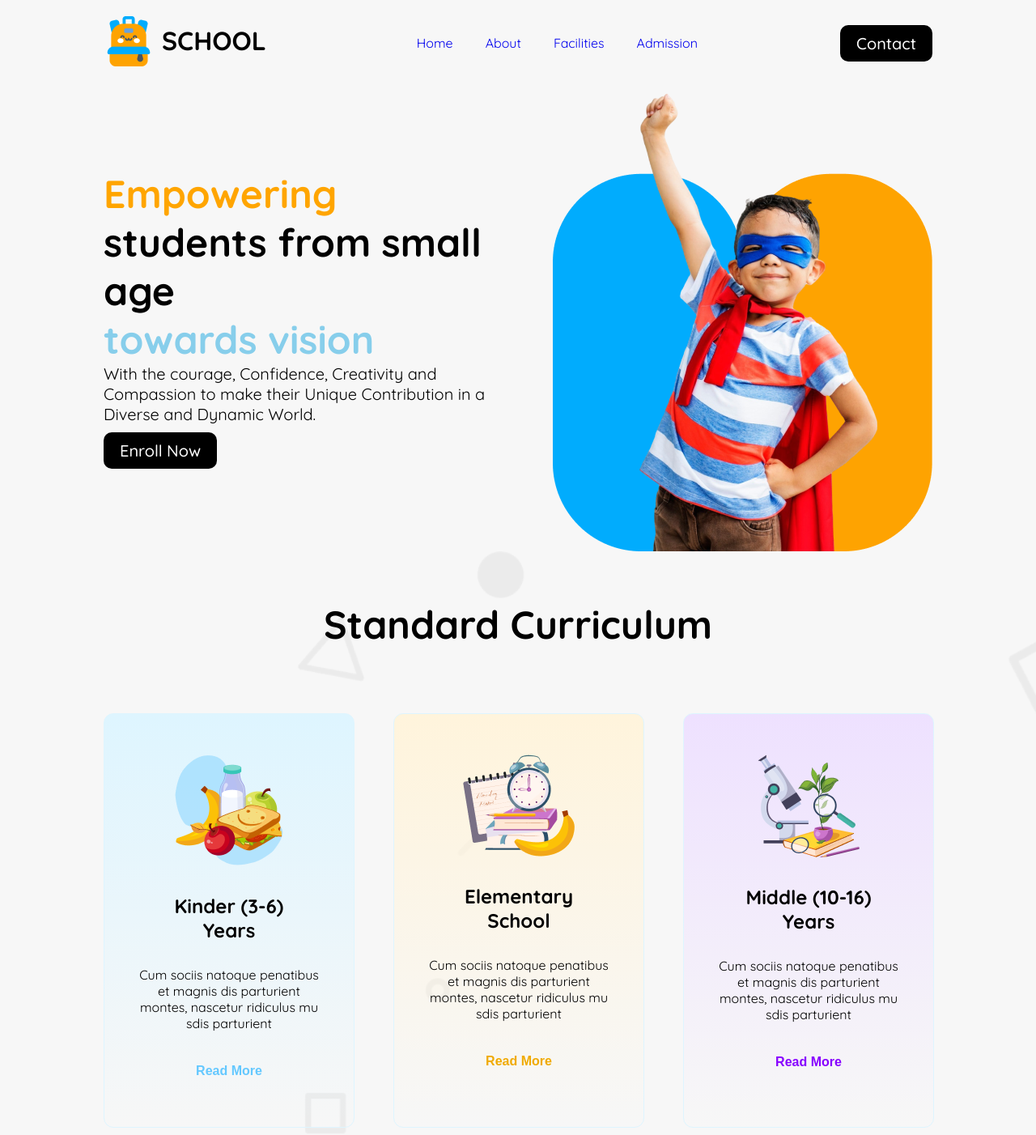
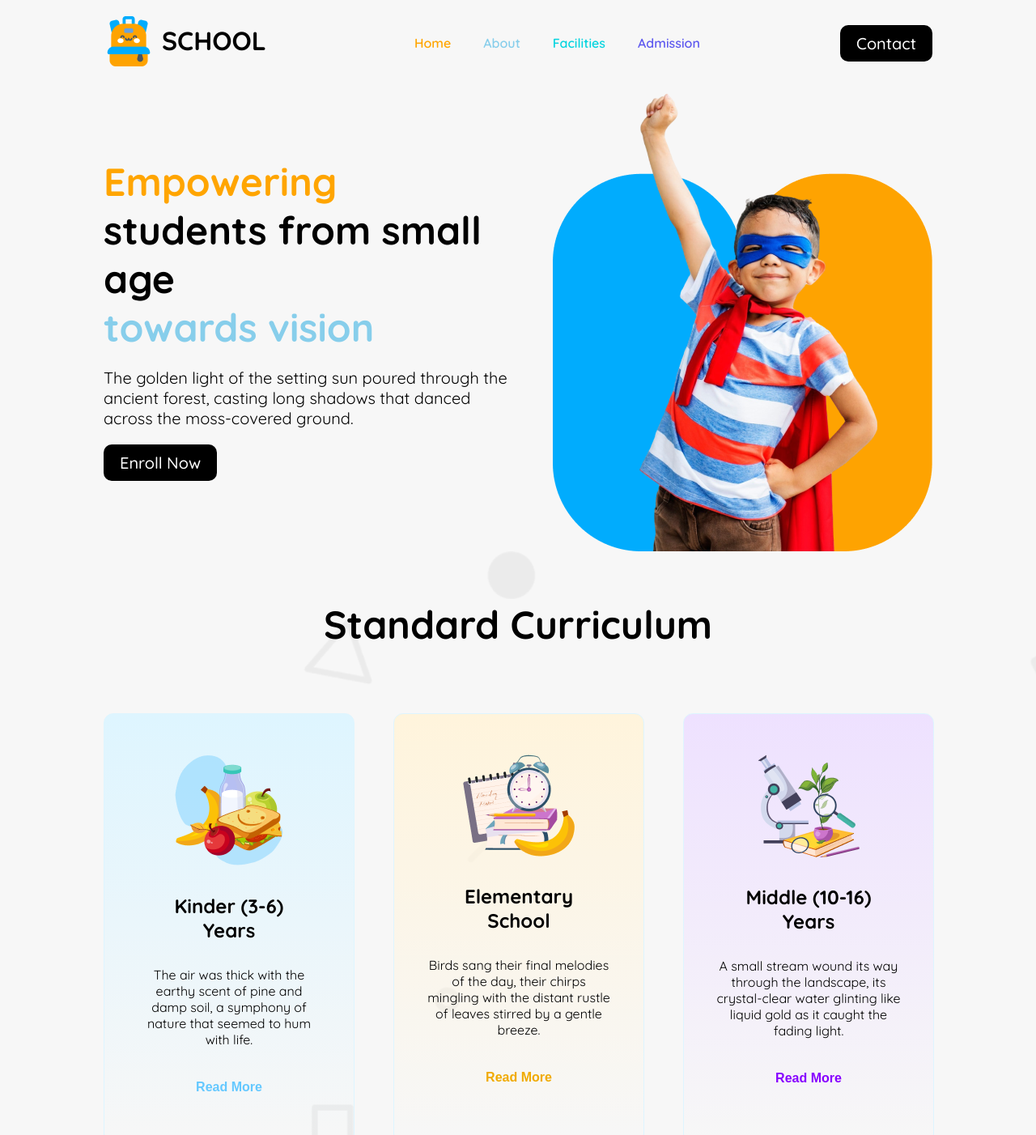
Before and after one commit to mdhasiburrahmanme/Assignment-02, a plain HTML site: page index.html in a window 1280 px wide. Shown: the top 1402 px of the page at 81% size. Drawn offline with Linux system fonts and the light colour scheme.

Commit message:
submitted

```diff
--- a/index.html
+++ b/index.html
@@ -36,10 +36,10 @@
                 <h1>SCHOOL</h1>
             </div>
             <ul class="display-flex">
-                <li><a href="#">Home</a></li>
-                <li><a href="#">About</a></li>
-                <li><a href="#">Facilities</a></li>
-                <li><a href="#">Admission</a></li>
+                <li><a href="#"  class="link1">Home</a></li>
+                <li><a href="#"  class="link2">About</a></li>
+                <li><a href="#"  class="link3">Facilities</a></li>
+                <li><a href="#"  class="link4">Admission</a></li>
             </ul>
             <button class="btn">Contact</button>
             <i class="fa-solid fa-bars" id="cross"></i>
@@ -54,7 +54,7 @@
         <div class="main display-flex">
             <div class="mainText">
                 <h1><span class="text-color1">Empowering <br></span> students from small age <br> <span class="text-color2">towards vision</span></h1>
-                <p>With the courage, Confidence, Creativity and Compassion to make their Unique Contribution in a Diverse and Dynamic World.</p>
+                <p>The golden light of the setting sun poured through the ancient forest, casting long shadows that danced across the moss-covered ground.</p>
                 <button class="btn">Enroll Now</button>
             </div>
             <img src="./assets/hero-kids.png" alt="">
@@ -70,19 +70,19 @@
                 <div class="card1">
                     <img src="./assets/kinder.png" alt="">
                     <h2>Kinder (3-6) Years</h2>
-                    <p>Cum sociis natoque penatibus et magnis dis parturient montes, nascetur ridiculus mu sdis parturient</p>
+                    <p>The air was thick with the earthy scent of pine and damp soil, a symphony of nature that seemed to hum with life.</p>
                     <button class="secendaryBtn btn1">Read More</button>
                 </div>
                     <div class="card1 card2">
                     <img src="./assets/elementary.png" alt="">
                     <h2>Elementary School</h2>
-                    <p>Cum sociis natoque penatibus et magnis dis parturient montes, nascetur ridiculus mu sdis parturient</p>
+                    <p>Birds sang their final melodies of the day, their chirps mingling with the distant rustle of leaves stirred by a gentle breeze.</p>
                     <button class="secendaryBtn btn2">Read More</button>
                 </div>
                     <div class="card1 card3">
                     <img src="./assets/middle.png" alt="">
                     <h2>Middle (10-16) Years</h2>
-                    <p>Cum sociis natoque penatibus et magnis dis parturient montes, nascetur ridiculus mu sdis parturient</p>
+                    <p>A small stream wound its way through the landscape, its crystal-clear water glinting like liquid gold as it caught the fading light.</p>
                     <button class="secendaryBtn btn3">Read More</button>
                 </div>
             </div>
@@ -105,7 +105,7 @@
                     <div class="damiBtn">
                         <p class="damiButton">November 19,2019</p>
                         <h3>A fun toddler coloring training on classroom</h3>
-                            <p>Beautiful branding for changes by Never Now in Australia. changes is a platform for open discussion in an inclusive and collaborative environment, providing the...</p>
+                            <p> Along its banks, wildflowers in vibrant shades of purple, yellow, and white swayed in rhythmic harmony. Nearby, a fox emerged cautiously from the underbrush, its russet fur glowing in the twilight. It paused for a moment, ears pricked, as if listening to the heartbeat of the forest. The world seemed to hold its breath, a fleeting moment of perfect stillness where time felt suspended.</p>
                     </div>
                 </div>
                 <div class="smallCard display-grid">
@@ -156,7 +156,7 @@
                     <img src="./assets/footer logo.png" alt="">
                     <h1>Kids <br> Education</h1>
                 </div>
-                <p>Pizza ipsum dolor meat lovers buffalo. Deep dolor roll melted bacon Bianca pan bacon pineapple Aussie. Mayo rib sauce Hawaiian meatball.</p>
+                <p>Then, as abruptly as it came, the serenity shattered with the distant hoot of an owl, signaling the onset of night. Shadows deepened, the vibrant hues dimmed, and the forest embraced its nocturnal symphony, a reminder of the perpetual cycle of day giving way to night.</p>
             </div>
             <div class="footerLink">
                 <h1>About School</h1>
--- a/stylesheet/style.css
+++ b/stylesheet/style.css
@@ -63,7 +63,27 @@ body {
 .header ul li a{
     text-decoration: none;
     padding: 20px;
+    font-size: 16px;
+    font-weight: 600;
 }
+
+.link1{
+    color: orange;
+}
+
+.link2{
+    color: skyblue;
+}
+
+.link3{
+    color: #05D4DF;
+}
+
+.link4{
+    color: #5D58EF;
+}
+
+
 
 #cross{
     display: none;
@@ -87,7 +107,7 @@ body {
 
 .mainText p{
     font-size: 20px;
-    padding-bottom: 10px;
+    padding: 20px 0;
 }
 
 .btn{
@@ -296,6 +316,7 @@ body {
 
 .damiBtn{
     position: relative;
+    padding: 50px 20px;
 
 }
 
```
